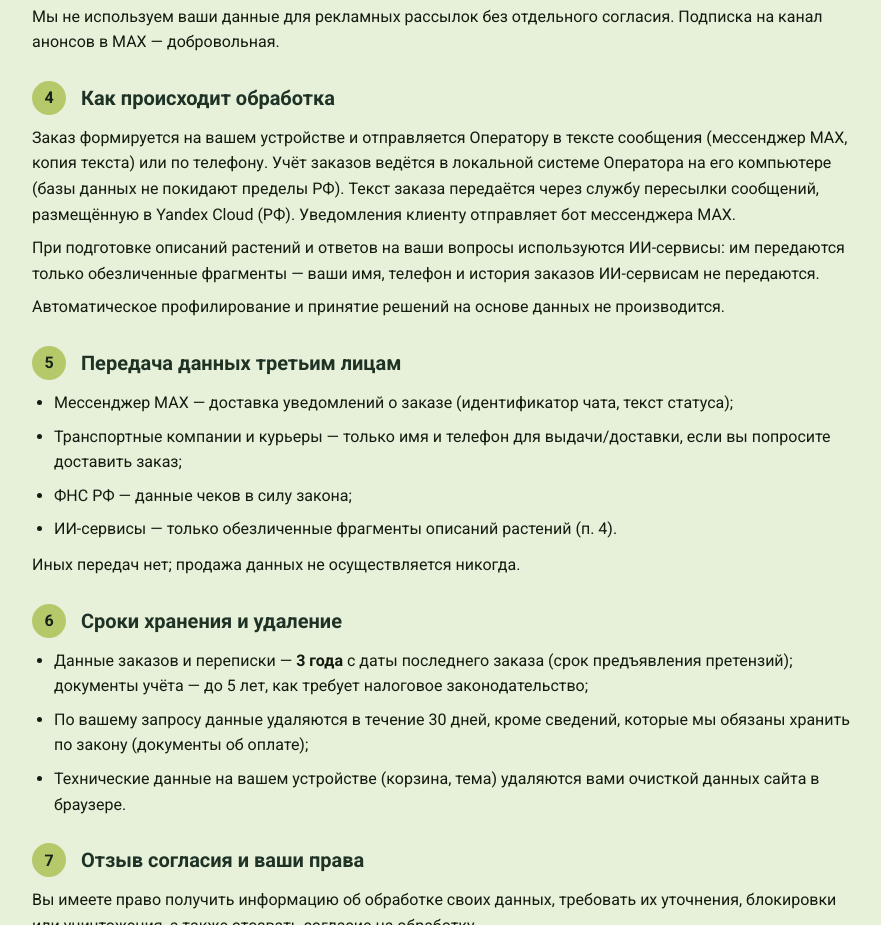
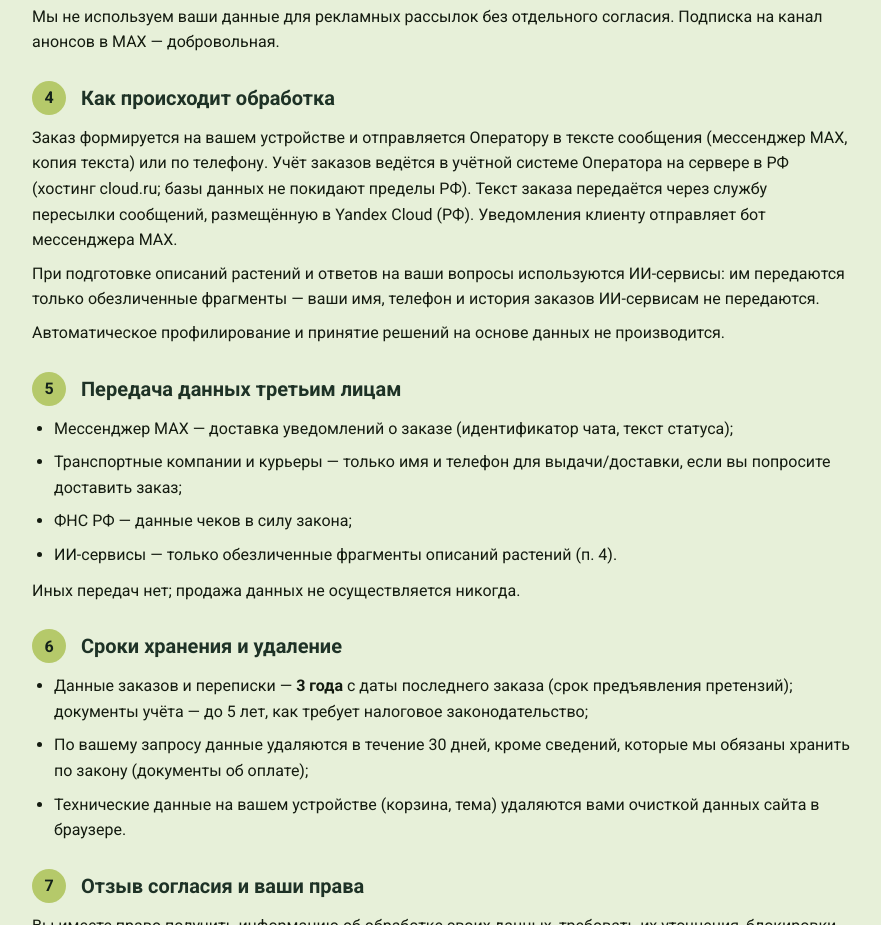
Before and after one commit to i-romanoff/chudni-sad, a plain HTML site: page privacy.html in a window 1280 px wide. Shown: the part 1120-2045 px from the top of the page, without its empty margins (198-1079 px from the left). Drawn offline with Linux system fonts and the light colour scheme.

Commit message:
Сайт: файлы privacy.html (push_site_file 14.11.2026 23:34)

```diff
--- a/privacy.html
+++ b/privacy.html
@@ -76,8 +76,9 @@
 
     <h2><span class="doc-num">4</span> Как происходит обработка</h2>
     <p>Заказ формируется на вашем устройстве и отправляется Оператору в тексте сообщения
-    (мессенджер MAX, копия текста) или по телефону. Учёт заказов ведётся в локальной
-    системе Оператора на его компьютере (базы данных не покидают пределы РФ).
+    (мессенджер MAX, копия текста) или по телефону. Учёт заказов ведётся в учётной
+    системе Оператора на сервере в РФ (хостинг cloud.ru; базы данных не покидают
+    пределы РФ).
     Текст заказа передаётся через службу пересылки сообщений, размещённую в
     Yandex Cloud (РФ). Уведомления клиенту отправляет бот мессенджера MAX.</p>
     <p>При подготовке описаний растений и ответов на ваши вопросы используются
```
